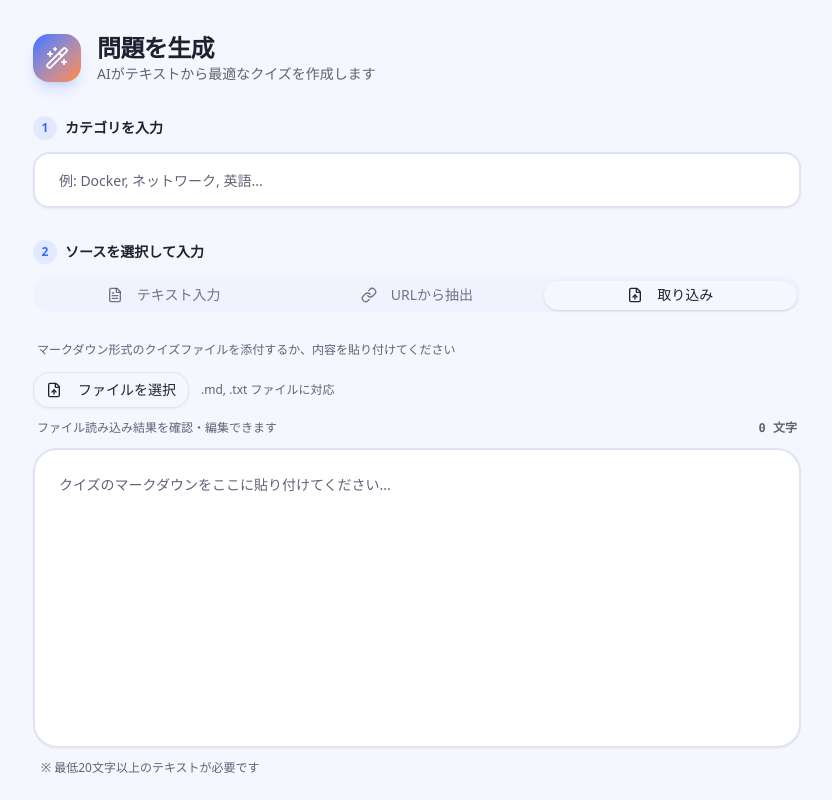
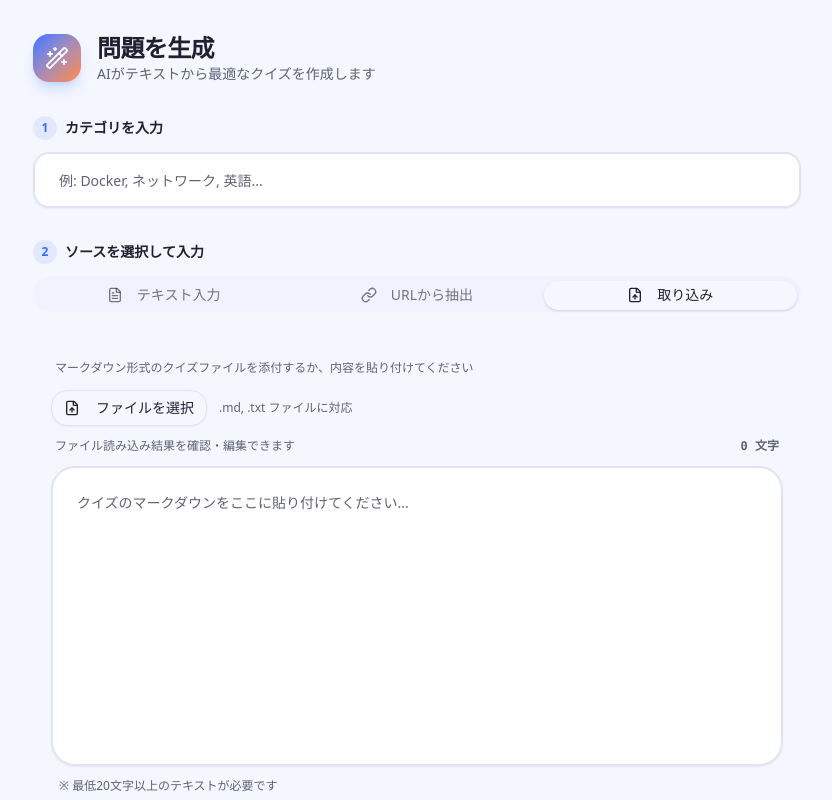
Before and after one commit to kilalabu/LearnLoop, a Next.js app in the folder learn-loop-studio/: page / in a window 1280 px wide. Both pictures are taken after a click on the tab "取り込み". Shown: the top 800 px of the page, without its empty margins (223-1055 px from the left). Built offline with nearby package versions, Linux system fonts and the light colour scheme.

Commit message:
ドラッグ＆ドロップで渡せるようにする

```diff
--- a/learn-loop-studio/src/features/studio/components/GenerateScreen.tsx
+++ b/learn-loop-studio/src/features/studio/components/GenerateScreen.tsx
@@ -47,6 +47,7 @@ export function GenerateScreen({ onGenerate, isGenerating }: GenerateScreenProps
   const [selectedModel, setSelectedModel] = useState<ModelId>(DEFAULT_MODEL);
   const [maxQuestions, setMaxQuestions] = useState<'default' | 'unlimited' | 'custom'>('default');
   const [customQuestionCount, setCustomQuestionCount] = useState<string>("5");
+  const [isDragging, setIsDragging] = useState<boolean>(false); // ドラッグ&ドロップ状態
 
   // バリデーション
   const isUrlValid = (url: string) => {
@@ -89,6 +90,45 @@ export function GenerateScreen({ onGenerate, isGenerating }: GenerateScreenProps
     } else if (sourceType === 'import') {
       onGenerate('import', importText, category, selectedModel, effectiveMaxQuestions);
     }
+  };
+
+  // ドラッグ&ドロップでファイル読み込み
+  const handleDragOver = (e: React.DragEvent) => {
+    e.preventDefault();
+    e.stopPropagation();
+  };
+
+  const handleDragEnter = (e: React.DragEvent) => {
+    e.preventDefault();
+    e.stopPropagation();
+    setIsDragging(true);
+  };
+
+  const handleDragLeave = (e: React.DragEvent) => {
+    e.preventDefault();
+    e.stopPropagation();
+    setIsDragging(false);
+  };
+
+  const handleDrop = (e: React.DragEvent) => {
+    e.preventDefault();
+    e.stopPropagation();
+    setIsDragging(false);
+
+    const file = e.dataTransfer.files?.[0];
+    if (!file) return;
+
+    // .md, .txt のみ受け付ける
+    if (!file.name.endsWith('.md') && !file.name.endsWith('.txt')) return;
+
+    const reader = new FileReader();
+    reader.onload = (ev) => {
+      const text = ev.target?.result;
+      if (typeof text === 'string') {
+        setImportText(text);
+      }
+    };
+    reader.readAsText(file);
   };
 
   return (
@@ -182,6 +222,26 @@ export function GenerateScreen({ onGenerate, isGenerating }: GenerateScreenProps
             </TabsContent>
 
             <TabsContent value="import" className="space-y-3 animate-in fade-in slide-in-from-right-2 duration-300">
+              <div
+                onDragOver={handleDragOver}
+                onDragEnter={handleDragEnter}
+                onDragLeave={handleDragLeave}
+                onDrop={handleDrop}
+                className={cn(
+                  "space-y-3 rounded-3xl border-2 border-dashed p-4 transition-all duration-200",
+                  isDragging
+                    ? "border-primary bg-primary/5"
+                    : "border-transparent"
+                )}
+              >
+                {/* ドラッグ中のオーバーレイメッセージ */}
+                {isDragging && (
+                  <div className="flex items-center justify-center py-8 text-primary font-bold text-sm">
+                    <FileUp className="w-5 h-5 mr-2" />
+                    ファイルをドロップして読み込み
+                  </div>
+                )}
+
                 <div className="px-1">
                   <span className="text-xs text-muted-foreground">マークダウン形式のクイズファイルを添付するか、内容を貼り付けてください</span>
                 </div>
@@ -241,6 +301,7 @@ export function GenerateScreen({ onGenerate, isGenerating }: GenerateScreenProps
                 <p className="text-xs text-muted-foreground font-medium px-2">
                   {importCharCount < 20 ? "※ 最低20文字以上のテキストが必要です" : "取り込み可能です。"}
                 </p>
+              </div>
             </TabsContent>
           </Tabs>
         </section>
```
Lines whose indentation alone changed are shown as unchanged.
